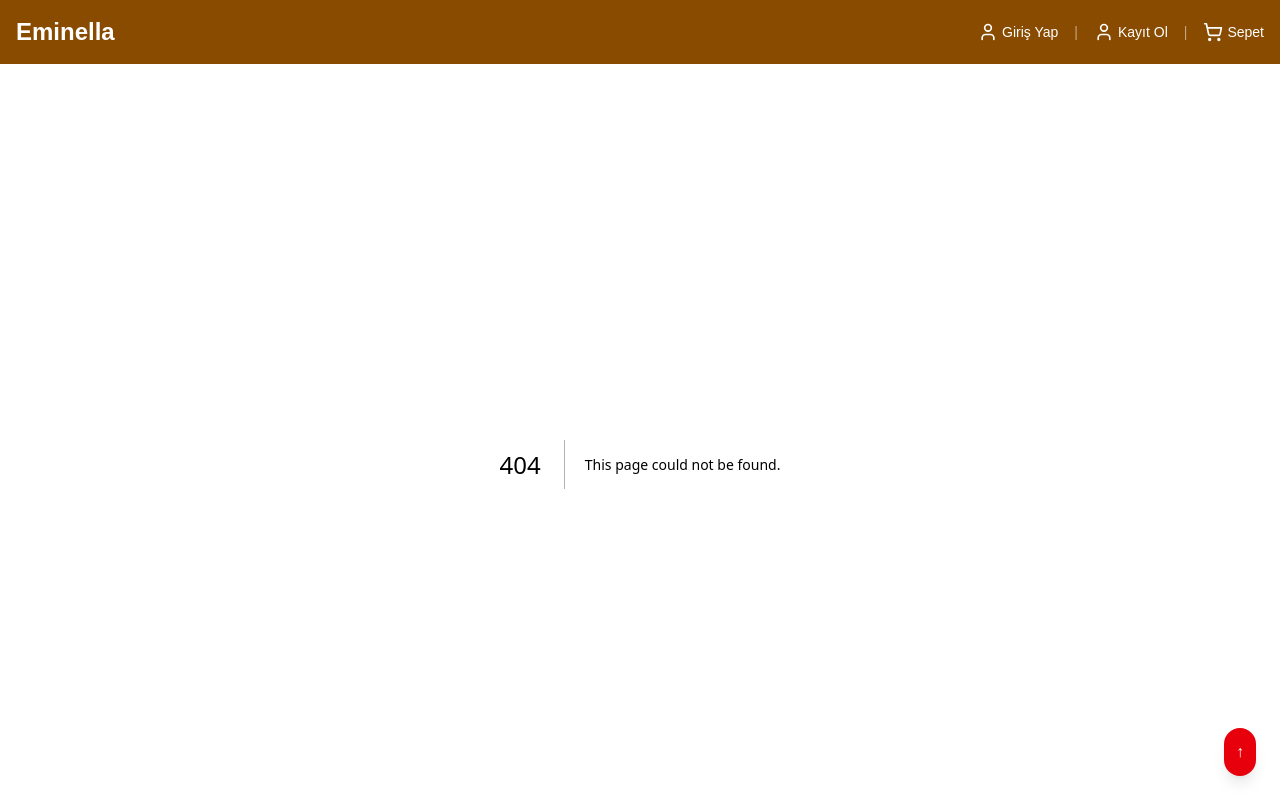
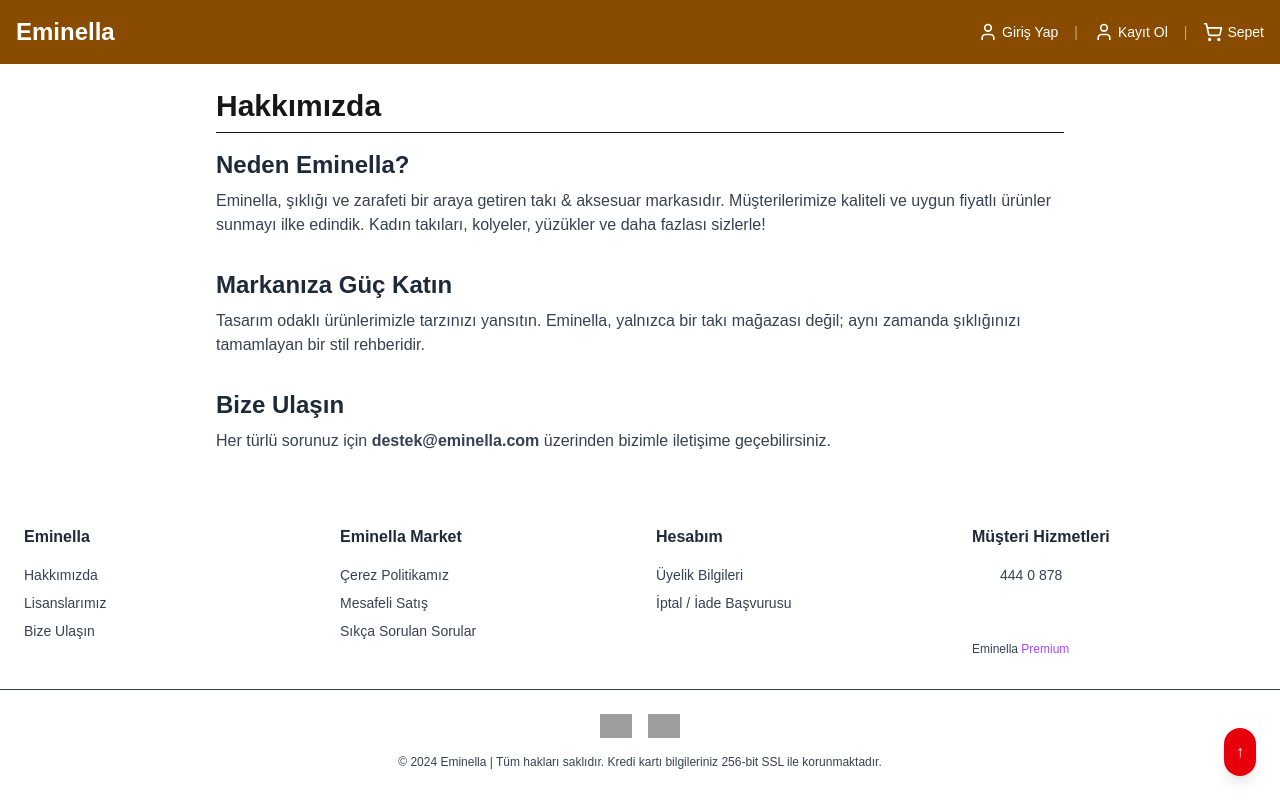
Before and after one commit to eminella/frontend-app, a Next.js app: page /hakkimizda in a window 1280 px wide. Before the commit this address had no page. Shown: the top 800 px of the page. Built offline with nearby package versions, Linux system fonts and the light colour scheme; grey boxes are pictures that could not be loaded.

Commit message:
feat: Hakkımızda sayfası eklendi

```diff
--- /dev/null
+++ b/app/hakkimizda/page.tsx
@@ -0,0 +1,32 @@
+// frontend-app/app/hakkimizda/page.tsx
+export default function HakkimizdaPage() {
+    return (
+      <div className="max-w-4xl mx-auto p-6">
+        <h1 className="text-3xl font-bold mb-4 border-b pb-2">Hakkımızda</h1>
+
+        <section className="mb-8">
+          <h2 className="text-2xl font-semibold mb-2 text-gray-800">Neden Eminella?</h2>
+          <p className="text-gray-700">
+            Eminella, şıklığı ve zarafeti bir araya getiren takı & aksesuar markasıdır.
+            Müşterilerimize kaliteli ve uygun fiyatlı ürünler sunmayı ilke edindik.
+            Kadın takıları, kolyeler, yüzükler ve daha fazlası sizlerle!
+          </p>
+        </section>
+
+        <section className="mb-8">
+          <h2 className="text-2xl font-semibold mb-2 text-gray-800">Markanıza Güç Katın</h2>
+          <p className="text-gray-700">
+            Tasarım odaklı ürünlerimizle tarzınızı yansıtın. Eminella, yalnızca bir takı mağazası değil;
+            aynı zamanda şıklığınızı tamamlayan bir stil rehberidir.
+          </p>
+        </section>
+
+        <section>
+          <h2 className="text-2xl font-semibold mb-2 text-gray-800">Bize Ulaşın</h2>
+          <p className="text-gray-700">
+            Her türlü sorunuz için <strong>destek@eminella.com</strong> üzerinden bizimle iletişime geçebilirsiniz.
+          </p>
+        </section>
+      </div>
+    );
+  }
```
